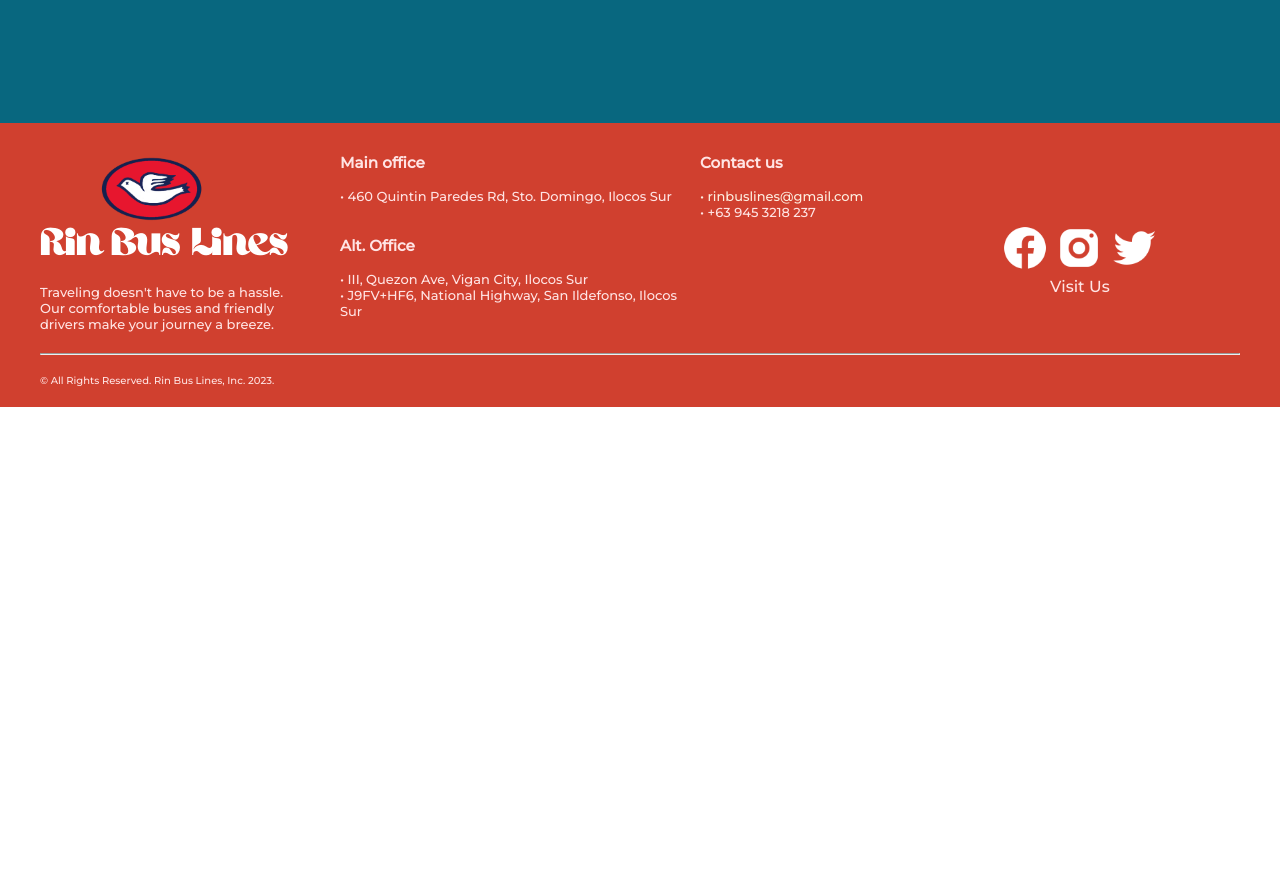
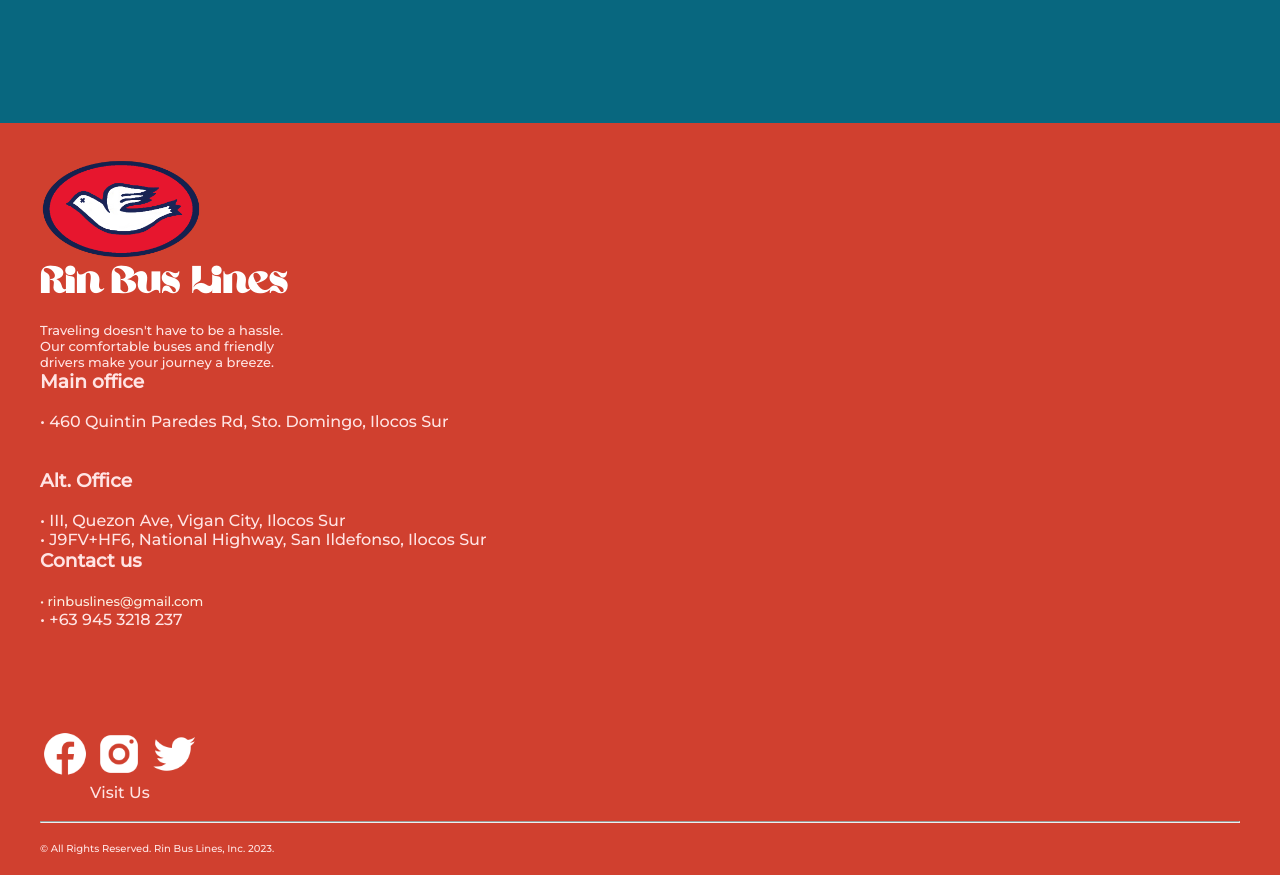
Before and after one commit to YshiSenpai/RinBusLines, a plain HTML site: page index.html in a window 1280 px wide. Shown: the part 2680-3555 px from the top of the page. Before the commit the page ends 3087 px from the top, so only its background shows below. Drawn offline with Linux system fonts and the light colour scheme; a script that the page names is missing.

Commit message:
Update style.css

```diff
--- a/style.css
+++ b/style.css
@@ -5,11 +5,11 @@
 font-family: Ahsing;
 }
 
+
 *{
 box-sizing: border-box;
 margin:0;
 padding:0;
-    /*background-color:rgb(253, 238, 224);*/
 }
 
 body{
@@ -23,6 +23,7 @@ body{
 background-size: cover;
 background-position: center;
 position: relative;
+top: 0%;
 
 }
 
@@ -287,6 +288,12 @@ font-weight: 3px;
 
 /*Footer*/
 
+#fcontainer{
+    display: flex;
+    flex-wrap: wrap;
+    justify-content: space-between;
+    width: 100%;
+}
 .H3{
     font-weight: 5px;
     font-family: montserrat;
@@ -299,13 +306,13 @@ font-weight: 3px;
     background-color: #d0402f;
     font-family: montserrat;
     color: rgb(255, 228, 228);
-
+    width:100%;
 }
 
 .Flogo{
     width: 165px;
-    padding-left: 60px;
     padding-top: 30px;
+
 }
 
 .Frbl{
@@ -314,34 +321,33 @@ font-weight: 3px;
     font-size: 40px;
     color:  rgb(255, 255, 255);
     padding-left: 0;
+    width: fit-content;
 }
 
 .slogan{
     font-size: 13px;
+
 }
 
-.LnBL{
+.fc1{
+    justify-content: center;
     background-color: t #d0402f;
     float: left;
-    width: 25%;
-    height: 230px;
+    margin-bottom: 10px;
 }
 
-.Ofc{
+.fc2{
     background-color:  #d0402f;
     font-size: 13px;
     float: left;
-    width: 30%;
-    height: 230px;
     padding-top: 30px;
 }
 
-.ConUs{
+.fc3{
     background-color:  #d0402f;
     float: left;
-    width: 25%;
-    height: 230px;
-    font-size: 13px;
+    width: 180px;
+    font-size: 10px;
     padding-top: 30px;
 }
 
@@ -352,10 +358,7 @@ font-weight: 3px;
 
 .Socials{
     background-color:  #d0402f;
-    height: 230px;
-    width: 20%;
     padding-top: 100px;
-    float: left;
 }
 
 .S{
@@ -749,6 +752,8 @@ button{
 /*Responsive*/
 
 @media only screen and (max-width: 600px) {
+    body{width: 109%;}
     .fig{width: 100%;}
-    .navbar{display: none;}
+    #fcontainer .fc1 .fc2 .fc3 .Socials{width: 100%; justify-content: center; text-align: center;}
+
   }
```
Lines whose indentation alone changed are shown as unchanged.
